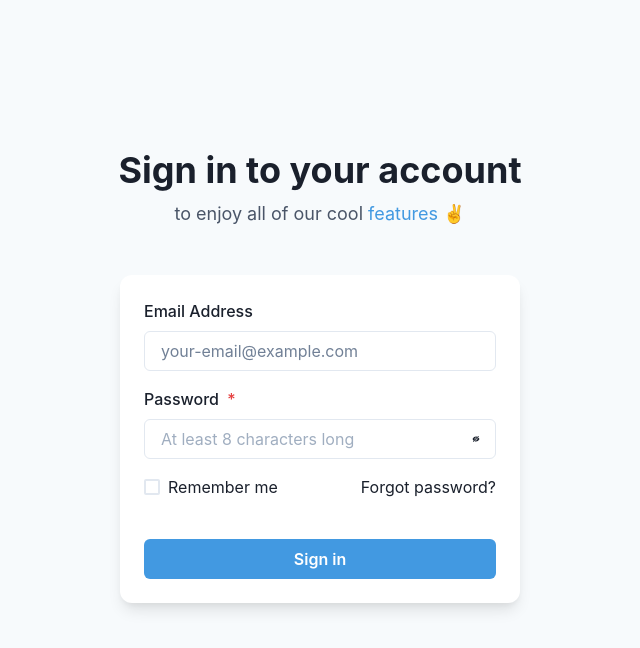
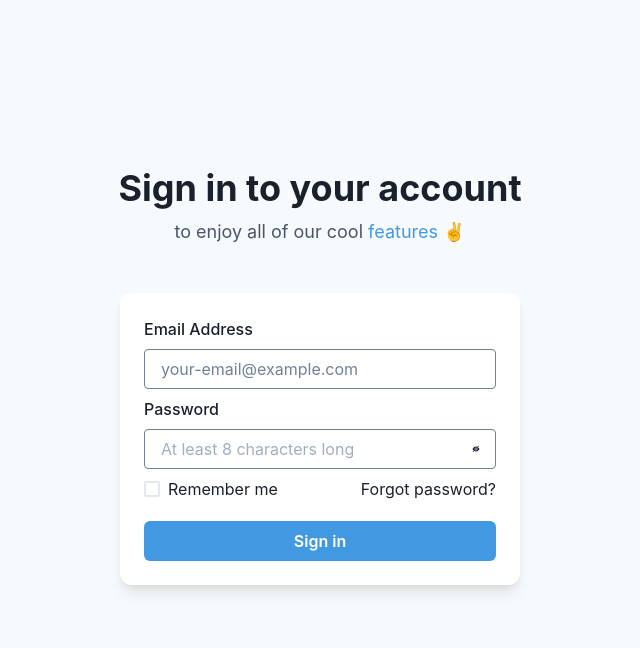
Before and after one commit to Samlogy/saas-ecommerce, a Next.js app in the folder front/: page /login in a window 1280 px wide. Shown: the top 648 px of the page, without its empty margins (320-960 px from the left). Built offline with nearby package versions, Linux system fonts and the light colour scheme.

Commit message:
add: validation login page

```diff
--- a/front/pages/login.tsx
+++ b/front/pages/login.tsx
@@ -15,12 +15,23 @@ import {
   import { AiFillEyeInvisible, AiFillEye } from "react-icons/ai"
   import { useState } from 'react';
 import Link from 'next/link'
+import { yupResolver } from "@hookform/resolvers/yup";
+import { useForm } from "react-hook-form";
 
-import { Layout, FormTemplate } from "../components"
+import { Layout, FormTemplate, ErrorMessage } from "../components"
+import { loginSchema } from "../lib/validation";
 
 
 export default function Login() {
     const [showPassword, setShowPassword] = useState(false);
+
+    const { register, handleSubmit, getValues, formState: { errors } } = useForm({
+        resolver: yupResolver(loginSchema)
+    });
+
+    const onLogin = async (data: any) => {
+        console.log('login: ', data);
+    };
 
   return (
     <Flex minH="100vh" flexDir="column" justifyContent={'center'} alignItems={'center'} bg={useColorModeValue('gray.50', 'gray.800')}>
@@ -32,15 +43,22 @@ export default function Login() {
         </Stack>
 
         <FormTemplate>
-            <FormControl id="email">
+            <form onSubmit={handleSubmit(onLogin)}>
+            <FormControl id="email" mb=".5rem">
                 <FormLabel> Email Address </FormLabel>
-                <Input type="email" placeholder="your-email@example.com" _placeholder={{ color: 'gray.500' }} />
+                <Input type="email" placeholder="your-email@example.com" _placeholder={{ color: 'gray.500' }}
+                        isInvalid={errors.email ? true : false}
+                        errorBorderColor="error" borderColor="gray.500" borderRadius="4px"
+                        {...register("email")} />
             </FormControl>
 
-            <FormControl id="password" isRequired>
+            <FormControl id="password" mb=".5rem">
                 <FormLabel> Password </FormLabel>
                 <InputGroup>
-                    <Input type={showPassword ? 'text' : 'password'} placeholder="At least 8 characters long" />
+                    <Input type={showPassword ? 'text' : 'password'} placeholder="At least 8 characters long"
+                            isInvalid={errors.password ? true : false}
+                            errorBorderColor="error" borderColor="gray.500" borderRadius="4px"
+                            {...register("password")} />
                     <InputRightElement h={'full'}>
                         <Button variant={'ghost'} onClick={() => setShowPassword(showPassword => !showPassword)}>
                             {showPassword ? <AiFillEye /> : <AiFillEyeInvisible />}
@@ -49,7 +67,7 @@ export default function Login() {
                 </InputGroup>
             </FormControl>
 
-            <Stack spacing={10}>
+            <Stack spacing={5}>
                 <Stack direction={{ base: 'column', sm: 'row' }} align={'start'} justify={'space-between'}>
                     <Checkbox> Remember me </Checkbox>
                     <Link href="/forgotPassword">
@@ -58,10 +76,11 @@ export default function Login() {
                     </Link>
                 </Stack>
 
-                <Button bg={'blue.400'} color={'white'} _hover={{ bg: 'blue.500' }}>
+                <Button type="submit" bg={'blue.400'} color={'white'} _hover={{ bg: 'blue.500' }}>
                     Sign in
                 </Button>
             </Stack>
+            </form>
         </FormTemplate>
     </Flex>
   );
```
